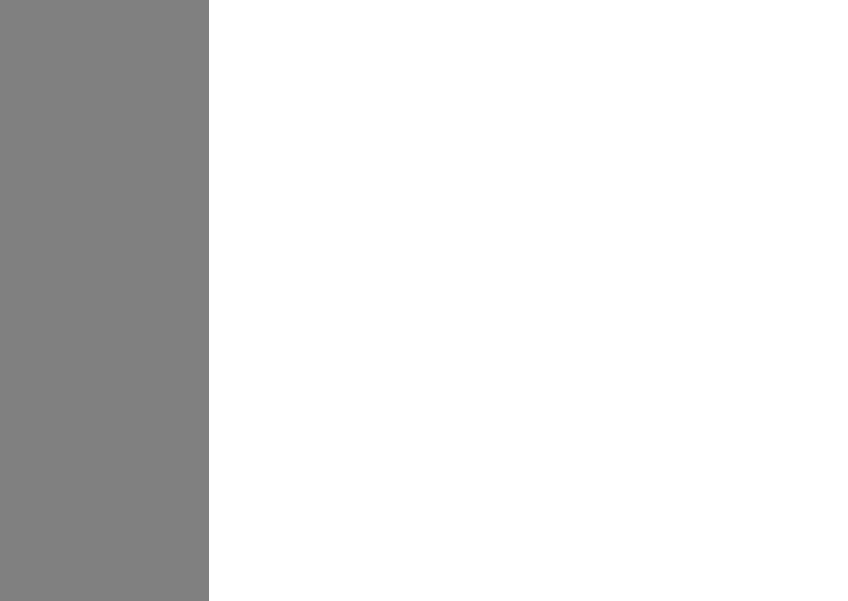
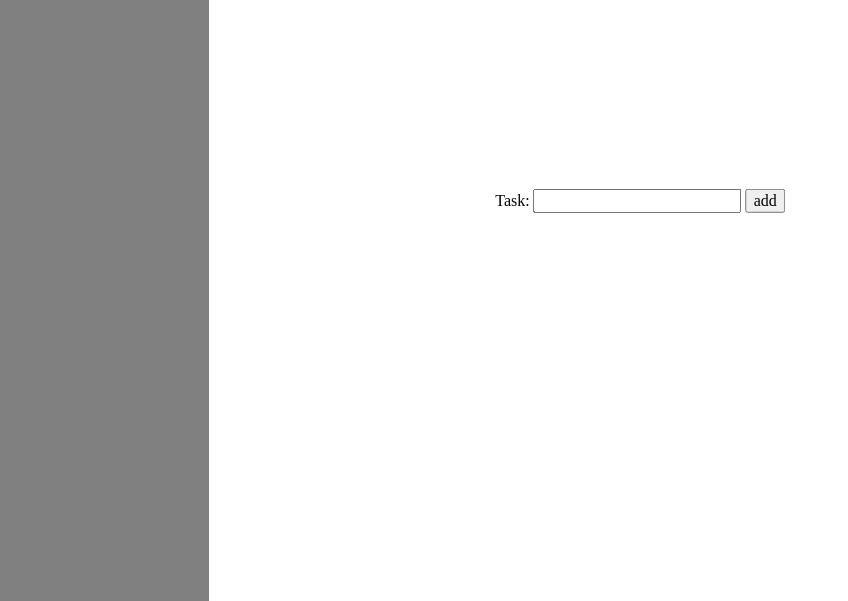
Before and after one commit to rainx5000/Todo, a plain HTML site: page index.html in a window 1280 px wide. Both pictures are taken after a click on the button "Add Task". Shown: the part 199-800 px from the top of the page, without its empty margins (0-848 px from the left). Drawn offline with Linux system fonts and the light colour scheme.

Commit message:
created basic form and conntected it to the add Task btn

```diff
--- a/css/style.css
+++ b/css/style.css
@@ -22,4 +22,11 @@ html {
   display: none;
 }
 
+#new-task-form {
+  position: absolute;
+  top: 50%;
+  left: 50%;
+  transform: translate(-50%, -50%);
+}
+
 /*# sourceMappingURL=style.css.map */
--- a/index.html
+++ b/index.html
@@ -31,6 +31,14 @@
   </div>
 
 
+  <form action="#" id="new-task-form" class="hidden">
+    <label for="task-title">Task:
+      <input type="text">
+    </label>
+    <button class="submit-task-btn">add</button>
+  </form>
+
+
   <script src="main.js"></script>
 </body>
 </html>
```
Also changed, not shown: main.js (+1 -1 lines), 1 other file.
